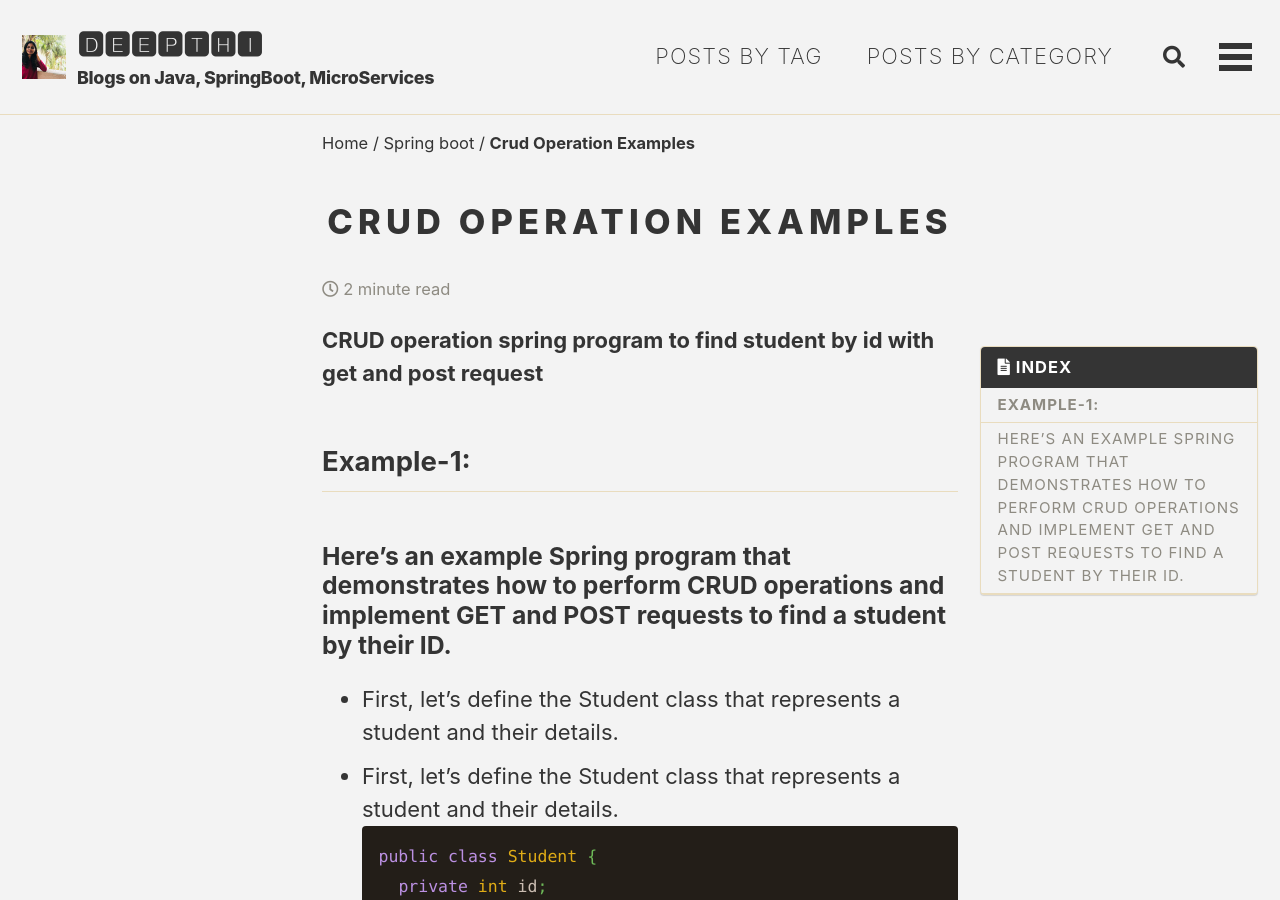
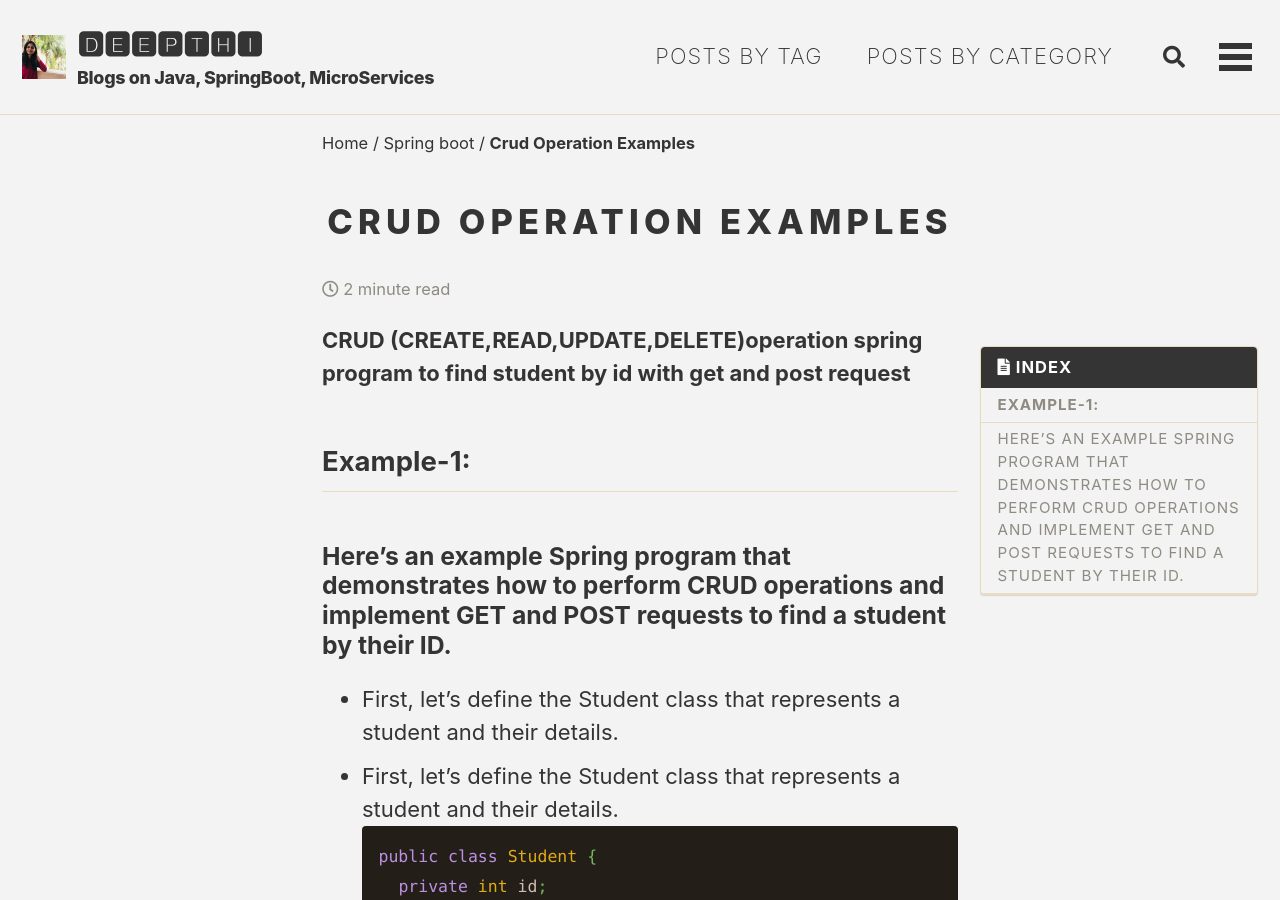
Before and after one commit to deepthivempati/deepthivempati.github.io, a Jekyll site: the page built from _posts/springboot/Examples/2023-03-12-CRUD-operations.md, in a window 1280 px wide and 900 px high. Built offline with Jekyll 4.4.1, drawn with Linux system fonts in a browser that asks for light colours; cached includes are drawn as plain includes.

Commit message:
crud opertaion

```diff
--- a/_posts/springboot/Examples/2023-03-12-CRUD-operations.md
+++ b/_posts/springboot/Examples/2023-03-12-CRUD-operations.md
@@ -6,7 +6,7 @@ tags: ['Spring Boot']
 ---
 
 {% include toc title="Index" %}
-**CRUD operation spring program to find student by id with get and post request**
+**CRUD (CREATE,READ,UPDATE,DELETE)operation spring program to find student by id with get and post request**
 
 ## Example-1:
 ### Here's an example Spring program that demonstrates how to perform CRUD operations and implement GET and POST requests to find a student by their ID.
```
